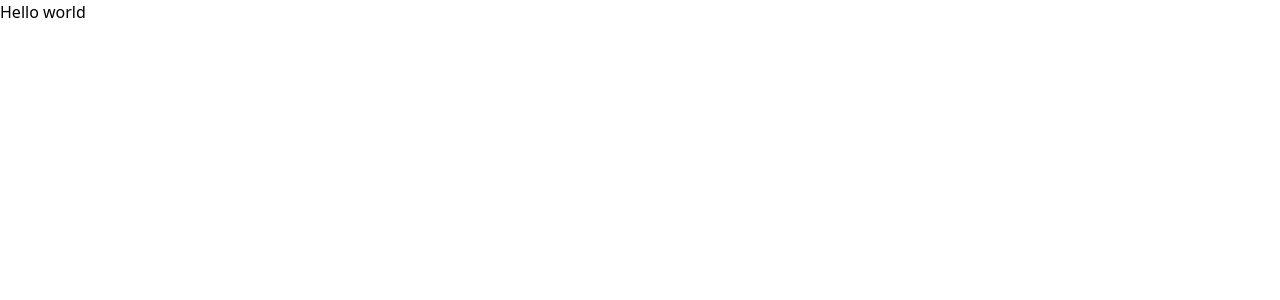
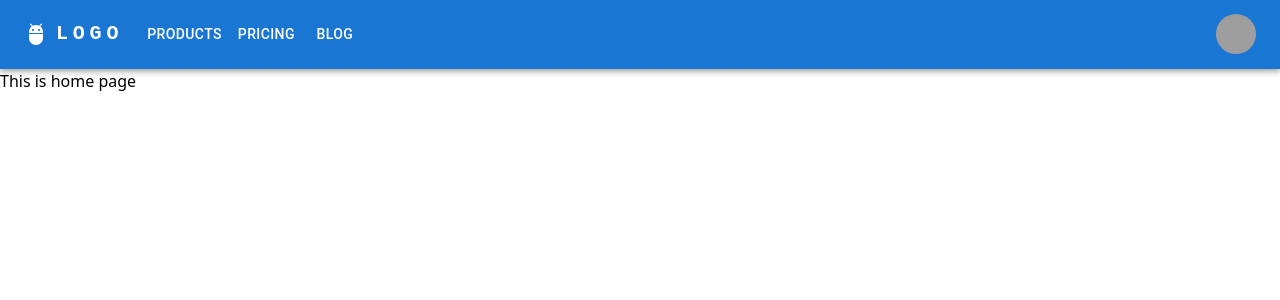
Before and after one commit to srssieam/taskVibe, a React (Vite) app: page / in a window 1280 px wide. Shown: the top 300 px of the page. Built offline with nearby package versions, Linux system fonts and the light colour scheme; grey boxes are pictures that could not be loaded.

Commit message:
copyed a navbar from mui

```diff
--- /dev/null
+++ b/src/components/navbar/Navbar.jsx
@@ -0,0 +1,164 @@
+
+import AppBar from '@mui/material/AppBar';
+import Box from '@mui/material/Box';
+import Toolbar from '@mui/material/Toolbar';
+import IconButton from '@mui/material/IconButton';
+import Typography from '@mui/material/Typography';
+import Menu from '@mui/material/Menu';
+import MenuIcon from '@mui/icons-material/Menu';
+import Container from '@mui/material/Container';
+import Avatar from '@mui/material/Avatar';
+import Button from '@mui/material/Button';
+import Tooltip from '@mui/material/Tooltip';
+import MenuItem from '@mui/material/MenuItem';
+import AdbIcon from '@mui/icons-material/Adb';
+import { useState } from 'react';
+
+const pages = ['Products', 'Pricing', 'Blog'];
+const settings = ['Profile', 'Account', 'Dashboard', 'Logout'];
+
+
+const Navbar = () => {
+    const [anchorElNav, setAnchorElNav] = useState(null);
+    const [anchorElUser, setAnchorElUser] = useState(null);
+
+    const handleOpenNavMenu = (event) => {
+        setAnchorElNav(event.currentTarget);
+    };
+    const handleOpenUserMenu = (event) => {
+        setAnchorElUser(event.currentTarget);
+    };
+
+    const handleCloseNavMenu = () => {
+        setAnchorElNav(null);
+    };
+
+    const handleCloseUserMenu = () => {
+        setAnchorElUser(null);
+    };
+    return (
+        <AppBar position="static">
+            <Container maxWidth="xl">
+                <Toolbar disableGutters>
+                    <AdbIcon sx={{ display: { xs: 'none', md: 'flex' }, mr: 1 }} />
+                    <Typography
+                        variant="h6"
+                        noWrap
+                        component="a"
+                        href="#app-bar-with-responsive-menu"
+                        sx={{
+                            mr: 2,
+                            display: { xs: 'none', md: 'flex' },
+                            fontFamily: 'monospace',
+                            fontWeight: 700,
+                            letterSpacing: '.3rem',
+                            color: 'inherit',
+                            textDecoration: 'none',
+                        }}
+                    >
+                        LOGO
+                    </Typography>
+
+                    <Box sx={{ flexGrow: 1, display: { xs: 'flex', md: 'none' } }}>
+                        <IconButton
+                            size="large"
+                            aria-label="account of current user"
+                            aria-controls="menu-appbar"
+                            aria-haspopup="true"
+                            onClick={handleOpenNavMenu}
+                            color="inherit"
+                        >
+                            <MenuIcon />
+                        </IconButton>
+                        <Menu
+                            id="menu-appbar"
+                            anchorEl={anchorElNav}
+                            anchorOrigin={{
+                                vertical: 'bottom',
+                                horizontal: 'left',
+                            }}
+                            keepMounted
+                            transformOrigin={{
+                                vertical: 'top',
+                                horizontal: 'left',
+                            }}
+                            open={Boolean(anchorElNav)}
+                            onClose={handleCloseNavMenu}
+                            sx={{
+                                display: { xs: 'block', md: 'none' },
+                            }}
+                        >
+                            {pages.map((page) => (
+                                <MenuItem key={page} onClick={handleCloseNavMenu}>
+                                    <Typography textAlign="center">{page}</Typography>
+                                </MenuItem>
+                            ))}
+                        </Menu>
+                    </Box>
+                    <AdbIcon sx={{ display: { xs: 'flex', md: 'none' }, mr: 1 }} />
+                    <Typography
+                        variant="h5"
+                        noWrap
+                        component="a"
+                        href="#app-bar-with-responsive-menu"
+                        sx={{
+                            mr: 2,
+                            display: { xs: 'flex', md: 'none' },
+                            flexGrow: 1,
+                            fontFamily: 'monospace',
+                            fontWeight: 700,
+                            letterSpacing: '.3rem',
+                            color: 'inherit',
+                            textDecoration: 'none',
+                        }}
+                    >
+                        LOGO
+                    </Typography>
+                    <Box sx={{ flexGrow: 1, display: { xs: 'none', md: 'flex' } }}>
+                        {pages.map((page) => (
+                            <Button
+                                key={page}
+                                onClick={handleCloseNavMenu}
+                                sx={{ my: 2, color: 'white', display: 'block' }}
+                            >
+                                {page}
+                            </Button>
+                        ))}
+                    </Box>
+
+                    <Box sx={{ flexGrow: 0 }}>
+                        <Tooltip title="Open settings">
+                            <IconButton onClick={handleOpenUserMenu} sx={{ p: 0 }}>
+                                <Avatar alt="Remy Sharp" src="/static/images/avatar/2.jpg" />
+                            </IconButton>
+                        </Tooltip>
+                        <Menu
+                            sx={{ mt: '45px' }}
+                            id="menu-appbar"
+                            anchorEl={anchorElUser}
+                            anchorOrigin={{
+                                vertical: 'top',
+                                horizontal: 'right',
+                            }}
+                            keepMounted
+                            transformOrigin={{
+                                vertical: 'top',
+                                horizontal: 'right',
+                            }}
+                            open={Boolean(anchorElUser)}
+                            onClose={handleCloseUserMenu}
+                        >
+                            {settings.map((setting) => (
+                                <MenuItem key={setting} onClick={handleCloseUserMenu}>
+                                    <Typography textAlign="center">{setting}</Typography>
+                                </MenuItem>
+                            ))}
+                        </Menu>
+                    </Box>
+                </Toolbar>
+            </Container>
+        </AppBar>
+    );
+};
+
+export default Navbar;
--- /dev/null
+++ b/src/layout/MainLayout.jsx
@@ -0,0 +1,14 @@
+import { Outlet } from "react-router-dom";
+import Navbar from "../components/navbar/Navbar";
+
+
+const MainLayout = () => {
+    return (
+        <div>
+            <Navbar></Navbar>
+            <Outlet></Outlet>
+        </div>
+    );
+};
+
+export default MainLayout;
--- /dev/null
+++ b/src/pages/Home.jsx
@@ -0,0 +1,11 @@
+
+
+const Home = () => {
+    return (
+        <div>
+            <h1>This is home page</h1>
+        </div>
+    );
+};
+
+export default Home;
```
Also changed, not shown: src/Routes/Router.jsx (+10 -2 lines).
